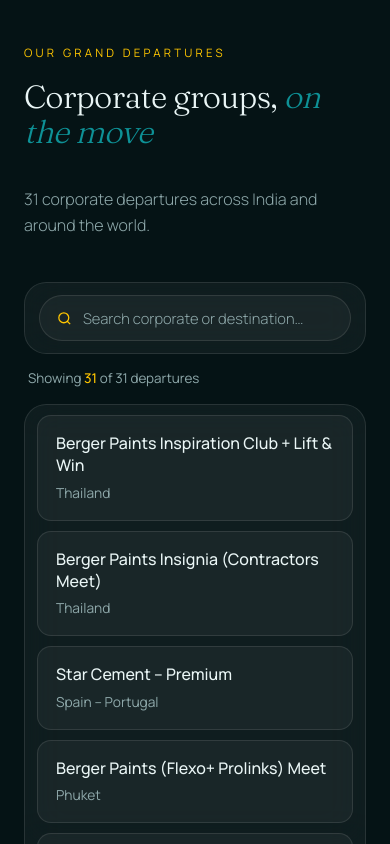
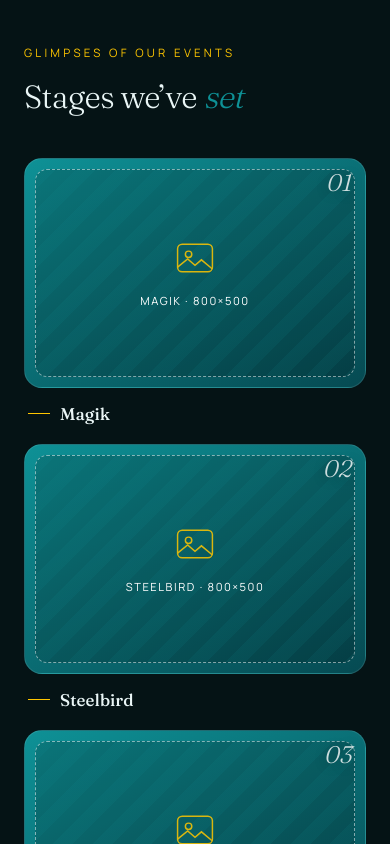
Before and after one commit to DEBOJEETDAS36/t2, a Next.js app: page /about in a window 390 px wide. Shown: the part 6933-7777 px from the top of the page. Built offline with nearby package versions, Linux system fonts and the light colour scheme.

Commit message:
Our Grand Departures section removed

```diff
--- a/app/globals.css
+++ b/app/globals.css
@@ -717,25 +717,6 @@ button:disabled,[aria-disabled="true"]{cursor:not-allowed}
 .abt-mice-photos .abt-media{height:150px}
 .abt-mice-photos .abt-media:hover .pic{transform:scale(1.07)}
 .abt-mice-photos .abt-media:hover{border-color:var(--gold)}
-.abt-toolbar{display:flex;align-items:center;gap:14px;flex-wrap:wrap;padding:12px 14px;margin-bottom:14px}
-.abt-search{display:flex;align-items:center;gap:10px;height:46px;min-width:290px;flex:1;padding:0 8px 0 16px;border:1px solid var(--line);border-radius:99px;background:var(--card);transition:border-color .4s,box-shadow .4s}
-.abt-search:focus-within{border-color:var(--gold);box-shadow:0 0 26px -8px rgba(255,198,0,.5)}
-.abt-search svg{width:17px;height:17px;flex:none;color:var(--gold)}
-.abt-search input{flex:1;min-width:0;background:none;border:0;outline:0;color:var(--fg);font:300 .92rem var(--sans)}
-.abt-search input::placeholder{color:var(--mute)}
-.abt-search button{flex:none;width:28px;height:28px;border:0;border-radius:50%;display:grid;place-items:center;background:rgba(255,198,0,.14);color:var(--gold);font-size:1.1rem;line-height:1;transition:background .3s,transform .4s var(--ease)}
-.abt-search button:hover{background:rgba(255,198,0,.25);transform:rotate(90deg)}
-.abt-count{margin:0 0 14px 4px;font-size:.84rem;color:var(--mute)}
-.abt-count b{color:var(--gold);font-weight:500}
-.abt-table{overflow:hidden;padding:8px 0}
-.abt-thead,.abt-row{display:grid;grid-template-columns:2.1fr 1.45fr;gap:18px;align-items:center;padding:16px 26px}
-.abt-thead{padding-block:14px;border-bottom:1px solid var(--line);font-size:.66rem;font-weight:500;letter-spacing:.18em;text-transform:uppercase;color:var(--mute)}
-.abt-row{border-bottom:1px solid var(--line);font-size:.9rem;transition:background .35s,padding-left .4s var(--ease)}
-.abt-row:last-child{border-bottom:0}
-.abt-row:hover{background:rgba(255,198,0,.055);padding-left:32px}
-.abt-row b{font-weight:500;line-height:1.4}
-.abt-dest{color:var(--mute)}
-.abt-empty{padding:40px 20px;text-align:center;color:var(--mute);font-size:.9rem}
 .abt-events{display:grid;grid-template-columns:repeat(4,1fr);gap:20px}
 .abt-event{margin:0;transition:transform .6s var(--ease)}
 .abt-event .abt-media{height:220px;transition:border-color .5s,box-shadow .6s}
@@ -806,18 +787,7 @@ button:disabled,[aria-disabled="true"]{cursor:not-allowed}
 .abt-events{grid-template-columns:1fr 1fr}
 .abt-pillars{grid-template-columns:1fr 1fr}
 .abt-offices{grid-template-columns:1fr 1fr}
-.abt-toolbar{align-items:stretch}
-.abt-search{min-width:0;flex:1 1 100%}
 .abt-check-2{grid-template-columns:1fr}
-}
-@media(max-width:700px){
-.abt-thead{display:none}
-.abt-table{padding:10px 12px}
-.abt-row{grid-template-columns:1fr;gap:5px 14px;margin-bottom:10px;padding:16px 16px 16px 18px;border:1px solid var(--line);border-radius:14px;background:var(--card)}
-.abt-row:last-child{margin-bottom:0}
-.abt-row:hover{padding-left:18px;background:rgba(255,198,0,.055)}
-.abt-co{grid-column:1/-1;font-size:1rem}
-.abt-dest{grid-column:1/-1;font-size:.86rem}
 }
 @media(max-width:600px){
 .abt-hero{padding-bottom:76px}
--- a/components/AboutContent.tsx
+++ b/components/AboutContent.tsx
@@ -1,6 +1,6 @@
 'use client'
 import type React from 'react'
-import { useMemo, useState } from 'react'
+import { useMemo } from 'react'
 import Link from 'next/link'
 import { useSiteEffects } from '@/lib/useSiteEffects'
 import { useImages } from './ImagesProvider'
@@ -26,10 +26,6 @@ export default function AboutContent() {
     // Duplicate the row so the marquee can loop seamlessly.
     return items.length ? [...items, ...items] : []
   }, [list])
-  const [q, setQ] = useState('')
-  const rows = A.departures.filter(r =>
-    !q.trim() || `${r[0]} ${r[1]}`.toLowerCase().includes(q.trim().toLowerCase())
-  )
   const d = (s: string) => ({ '--d': s }) as React.CSSProperties
   return (
     <div className="pg">
@@ -135,34 +131,6 @@ export default function AboutContent() {
 
       <section>
         <div className="wrap">
-          <div className="head reveal"><div><span className="eyebrow">Our grand departures</span><h2>Corporate groups, <em>on the move</em></h2></div>
-            <p className="sub">{A.departures.length} corporate departures across India and around the world.</p></div>
-
-          <div className="abt-toolbar glass reveal">
-            <label className="abt-search">
-              <svg viewBox="0 0 24 24" fill="none" stroke="currentColor" strokeWidth="1.8" aria-hidden="true"><circle cx="11" cy="11" r="7" /><path d="m20 20-4.5-4.5" /></svg>
-              <input aria-label="Search departures by corporate or destination" placeholder="Search corporate or destination…" value={q} onChange={e => setQ(e.target.value)} />
-              {q && <button type="button" aria-label="Clear search" onClick={() => setQ('')}>×</button>}
-            </label>
-          </div>
-
-          <p className="abt-count" aria-live="polite">Showing <b>{rows.length}</b> of {A.departures.length} departures</p>
-
-          <div className="abt-table glass reveal">
-            <div className="abt-thead" aria-hidden="true"><span>Corporate</span><span>Destination</span></div>
-            {rows.map((r, i) => (
-              <div className="abt-row" key={`${r[0]}-${r[1]}-${i}`}>
-                <b className="abt-co">{r[0]}</b>
-                <span className="abt-dest">{r[1]}</span>
-              </div>
-            ))}
-            {!rows.length && <p className="abt-empty">No departures match your search.</p>}
-          </div>
-        </div>
-      </section>
-
-      <section className="alt">
-        <div className="wrap">
           <div className="head reveal"><div><span className="eyebrow">Glimpses of our events</span><h2>Stages we’ve <em>set</em></h2></div></div>
           <div className="abt-events">
             {A.events.map((e, i) => (
```
Also changed, not shown: 1 other file (tests, documents, lock files or other folders).
